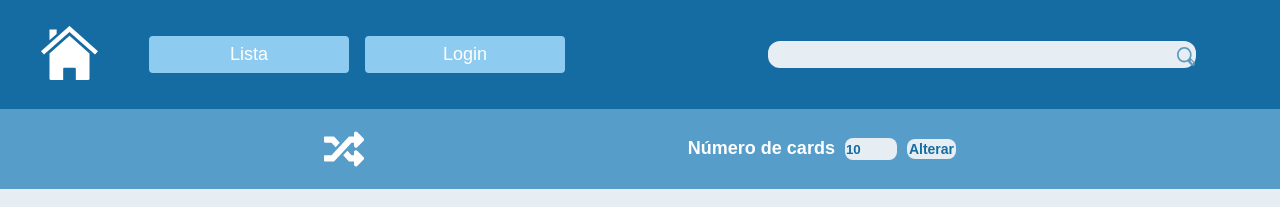
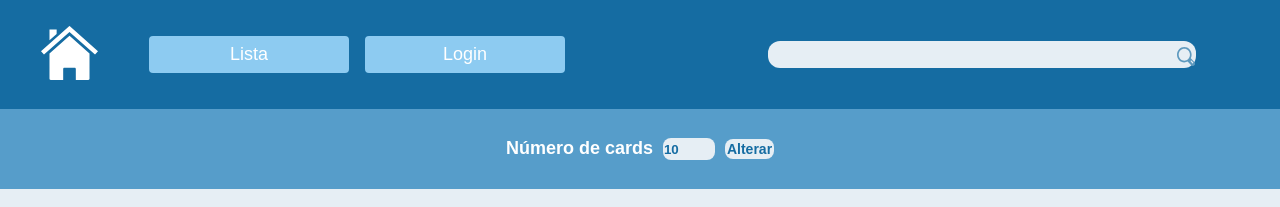
Before and after one commit to DioneMartins/biblioteca-cp2, a React (Create React App) app: page /lista in a window 1280 px wide. Shown: the top 207 px of the page. Built offline with nearby package versions, Linux system fonts and the light colour scheme; no server answers; the database is empty.

Commit message:
Removed Random

```diff
--- a/src/components/paginationHeader/PaginationHeader.jsx
+++ b/src/components/paginationHeader/PaginationHeader.jsx
@@ -1,8 +1,7 @@
 import React, { useState } from 'react';
-import RandomSVG from '../../assets/Font_Awesome_5_solid_random.svg';
 import styles from './PaginationHeader.module.css';
 
-const { phWrapper, phRandom, phLabel, phInput, phButton } = styles;
+const { phWrapper, phLabel, phInput, phButton } = styles;
 export default function PaginationHeader(props) {
   const [quant, setQuant] = useState(10);
 
@@ -12,7 +11,6 @@ export default function PaginationHeader(props) {
 
   return (
     <div className={phWrapper}>
-      <img className={phRandom} src={RandomSVG} alt="Aleatorizar" />
       <div>
         <label className={phLabel} htmlFor="number">
           Número de cards
```
